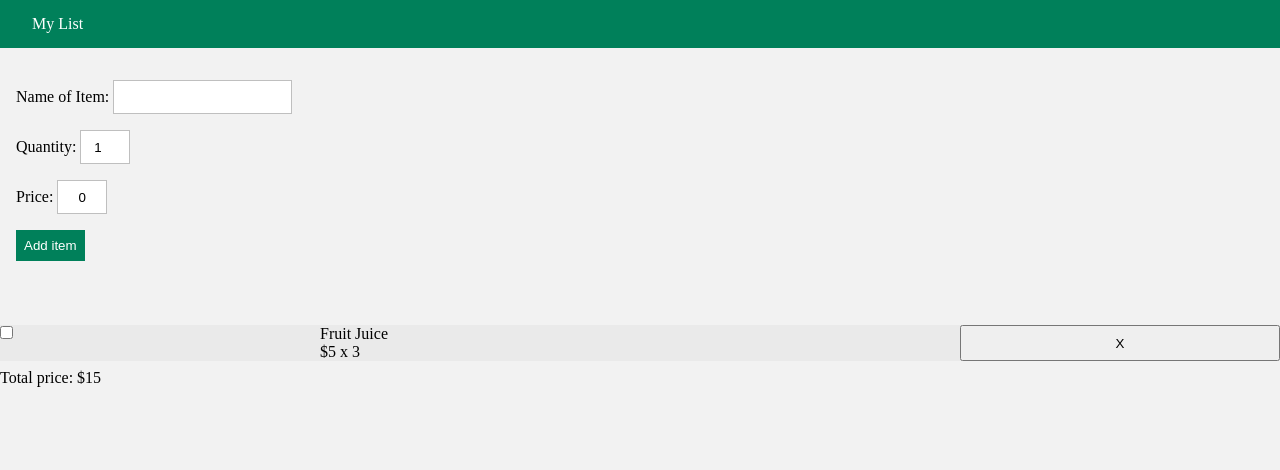
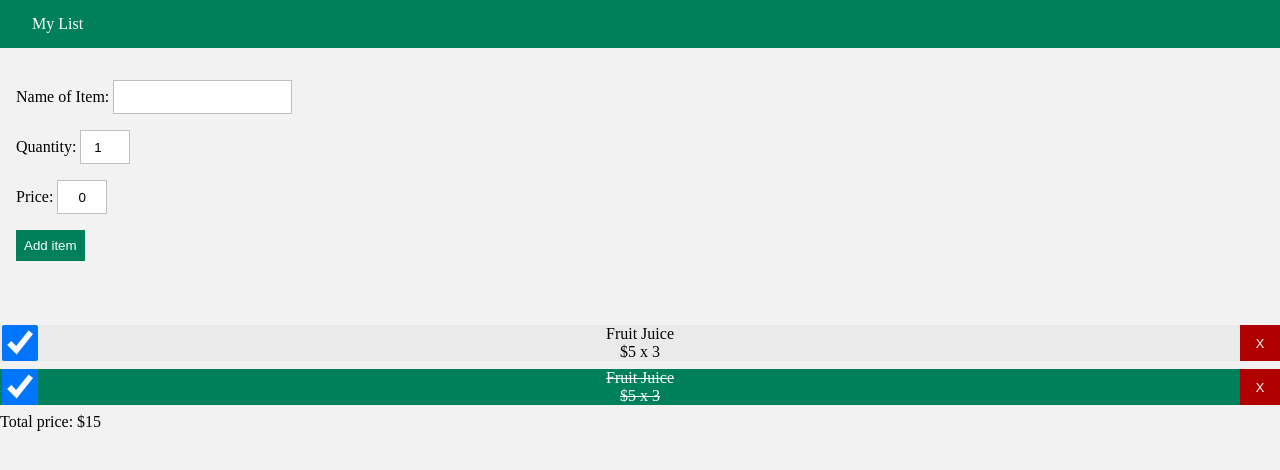
Before and after one commit to devBayo/ShoppingApp, a plain HTML site: page index.html in a window 1280 px wide. Drawn offline with Linux system fonts and the light colour scheme.

Commit message:
done with page structure

```diff
--- a/index.html
+++ b/index.html
@@ -33,7 +33,20 @@
     <div id="items-div">
       <div class="item">
         <label>
-          <input type="checkbox" class="checkbox" />
+          <input type="checkbox" checked class="checkbox" />
+        </label>
+
+        <div class="item-info">
+          <p>Fruit Juice</p>
+          <p>$5 x 3</p>
+        </div>
+
+        <button class="delete-button">X</button>
+      </div>
+
+      <div class="item purchased">
+        <label>
+          <input type="checkbox" checked class="checkbox" />
         </label>
 
         <div class="item-info">
--- a/style.css
+++ b/style.css
@@ -54,3 +54,35 @@ nav {
   background-color: #eaeaea;
   margin-bottom: 0.5rem;
 }
+
+.checkbox {
+  height: 100%;
+  width: 2.5rem;
+}
+
+.item-info {
+  text-align: center;
+}
+
+.delete-button {
+  margin-left: auto;
+  border: unset;
+  background-color: #b10000;
+  color: #fff;
+  font-size: 0.8rem;
+  width: 2.5rem;
+  height: 100%;
+}
+
+.delete-button:active {
+  margin-top: 3px;
+}
+
+.purchased {
+  background-color: #00805a;
+  color: #fff;
+}
+
+.purchased p {
+  text-decoration: line-through;
+}
```
